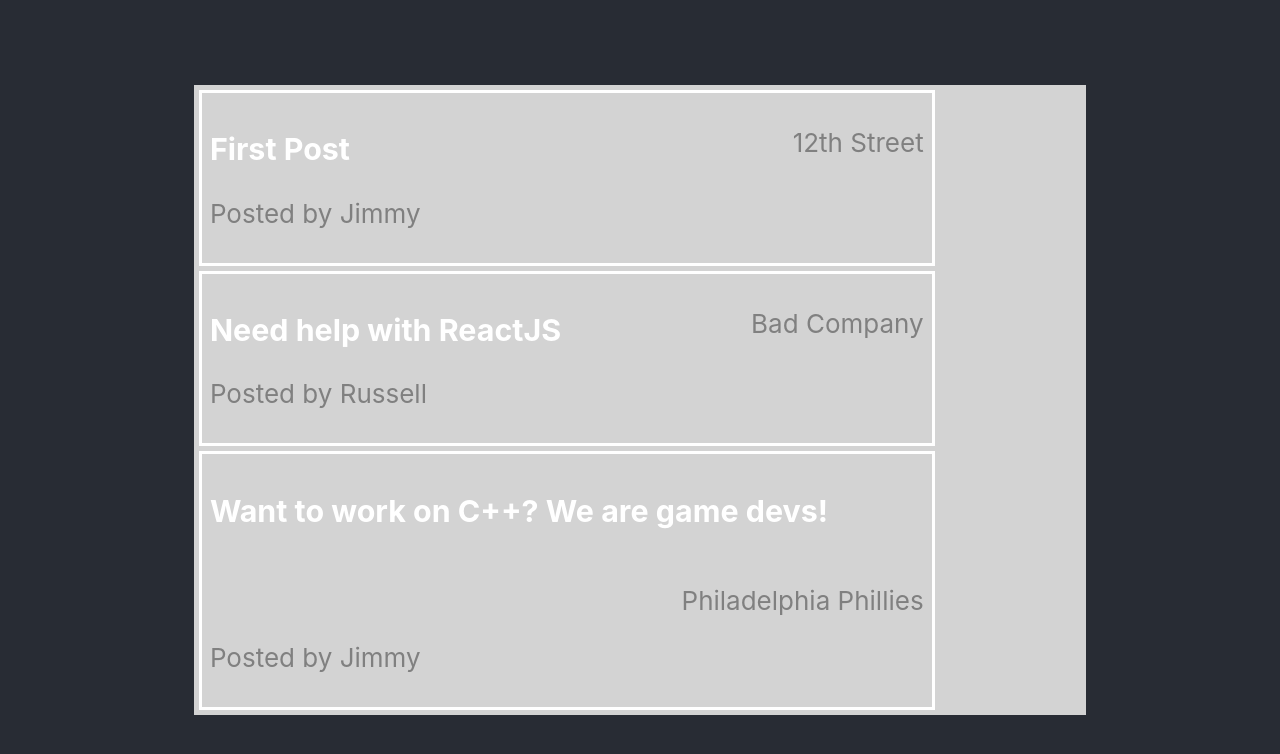
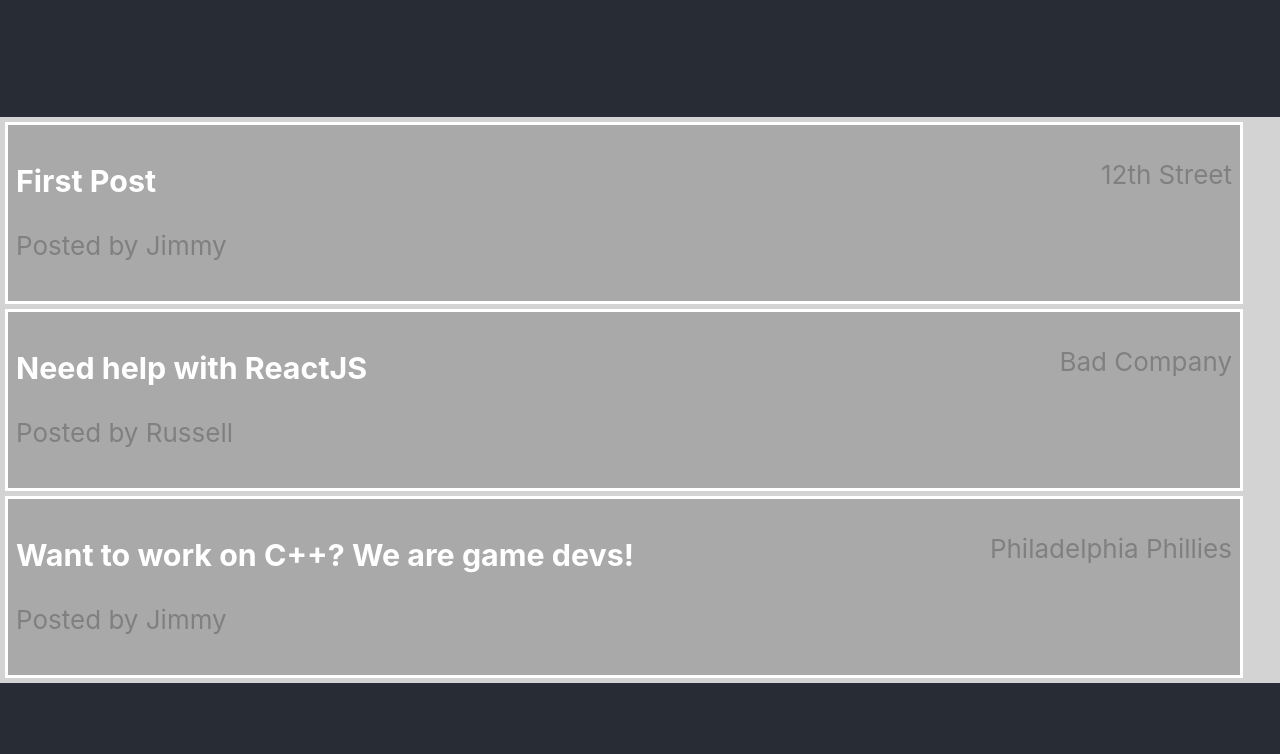
Before and after one commit to 12thStreetStudios/OwlHacks2020, a React (Create React App) app in the folder owlhacks2020/: page / in a window 1280 px wide. Both pictures are taken after a click on the button "Login As Guest". Shown: the top 754 px of the page. Built offline with nearby package versions, Linux system fonts and the light colour scheme.

Commit message:
Played around with css

```diff
--- a/owlhacks2020/src/components/Post.css
+++ /dev/null
@@ -1,40 +0,0 @@
-.post {
-    border: solid;
-    width: 80%;
-    margin: 5px;
-    padding: 8px;
-  }
-  .post:hover {
-    background-color: darkblue;
-  }
-
-  .post h3 {
-    text-align: left;
-    float: left;
-
-  }
-
-  #poster {
-    color: grey;
-    font-size: 15;
-    text-align: left;
-    position: relative;
-    clear: both;
-  }
-
-  /* On Hover, as users may link to the page */
-  #poster a:hover {
-    color: darkgrey;
-    text-decoration: underline;
-  }
-
-  #organization {
-    float: right;
-    text-align: right;
-    color: grey;
-  }
-
-  #organization a:hover {
-    color: darkgrey;
-    text-decoration: underline;
-  }
--- a/owlhacks2020/src/components/Post.js
+++ b/owlhacks2020/src/components/Post.js
@@ -1,5 +1,5 @@
 import React from 'react';
-import './Post.css'
+import '../style/Post.css'
 
 class Post extends React.Component {
     render() {
--- /dev/null
+++ b/owlhacks2020/src/style/Post.css
@@ -0,0 +1,42 @@
+.post {
+    border: solid;
+    width: 95%;
+    margin: 5px;
+    padding: 8px;
+    background-color: darkgrey;
+    height: 10rem;
+}
+
+.post:hover {
+  background-color: darkblue;
+}
+
+.post h3 {
+  text-align: left;
+  float: left;
+  vertical-align: top;
+}
+
+#poster {
+  color: grey;
+  font-size: 15;
+  text-align: left;
+  clear: both;
+}
+
+/* On Hover, as users may link to the page */
+#poster a:hover {
+  color: darkgrey;
+  text-decoration: underline;
+}
+
+#organization {
+  float: right;
+  text-align: right;
+  color: grey;
+}
+
+#organization a:hover {
+  color: darkgrey;
+  text-decoration: underline;
+}
--- a/owlhacks2020/src/style/wall.css
+++ b/owlhacks2020/src/style/wall.css
@@ -1,3 +1,5 @@
 .wall {
   background-color: lightgrey;
+  height: 100%;
+  width: 100%;
 }
```
